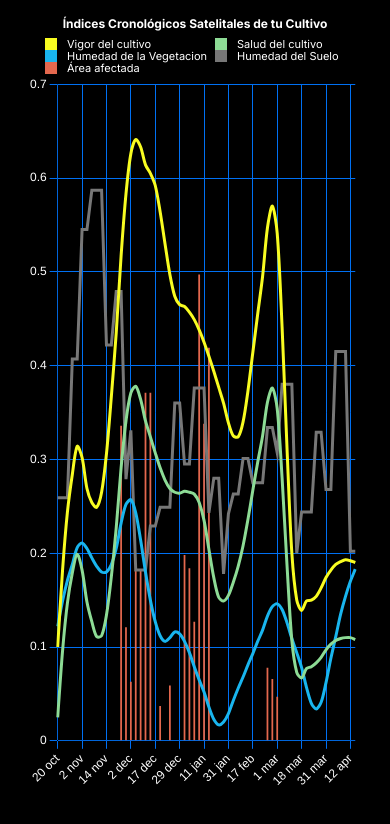
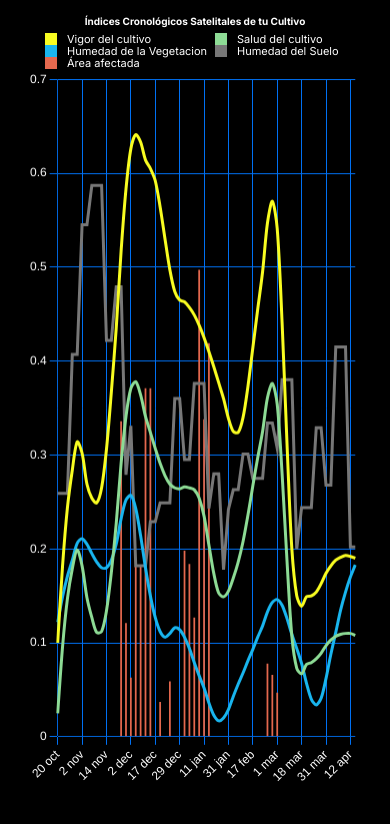
Before and after one commit to Priver-Group/new-chart, a plain HTML site: page index.html in a window 390 px wide. Drawn offline with nearby package versions, Linux system fonts and the light colour scheme.

Commit message:
change title size

```diff
--- a/index.html
+++ b/index.html
@@ -24,15 +24,16 @@
         display: flex;
         align-items: center;
         justify-content: center;
-        height: 30px;
       }
       h1 {
         display: flex;
         justify-content: center;
         align-items: center;
         color: white;
-        font-size: 20px;
+        font-size: 15px;
         font-family: 'Inter', sans-serif;
+        margin: 10;
+        text-align: center;
       }
       .canvasDiv {
         display: flex;
@@ -41,7 +42,7 @@
         flex-direction: column;
         background: #000000f1;
         width: 96%;
-        height: 90vh;
+        height: calc(100vh - 15vh);
       }
       canvas {
         animation: scale-up-top-left 1s;
@@ -63,8 +64,7 @@
           width: 300px;
         }
         h1 {
-          font-size: 12px;
-          margin: 10px;
+          font-size: 10px;
         }
         .canvasDiv {
           width: 90%;
```
